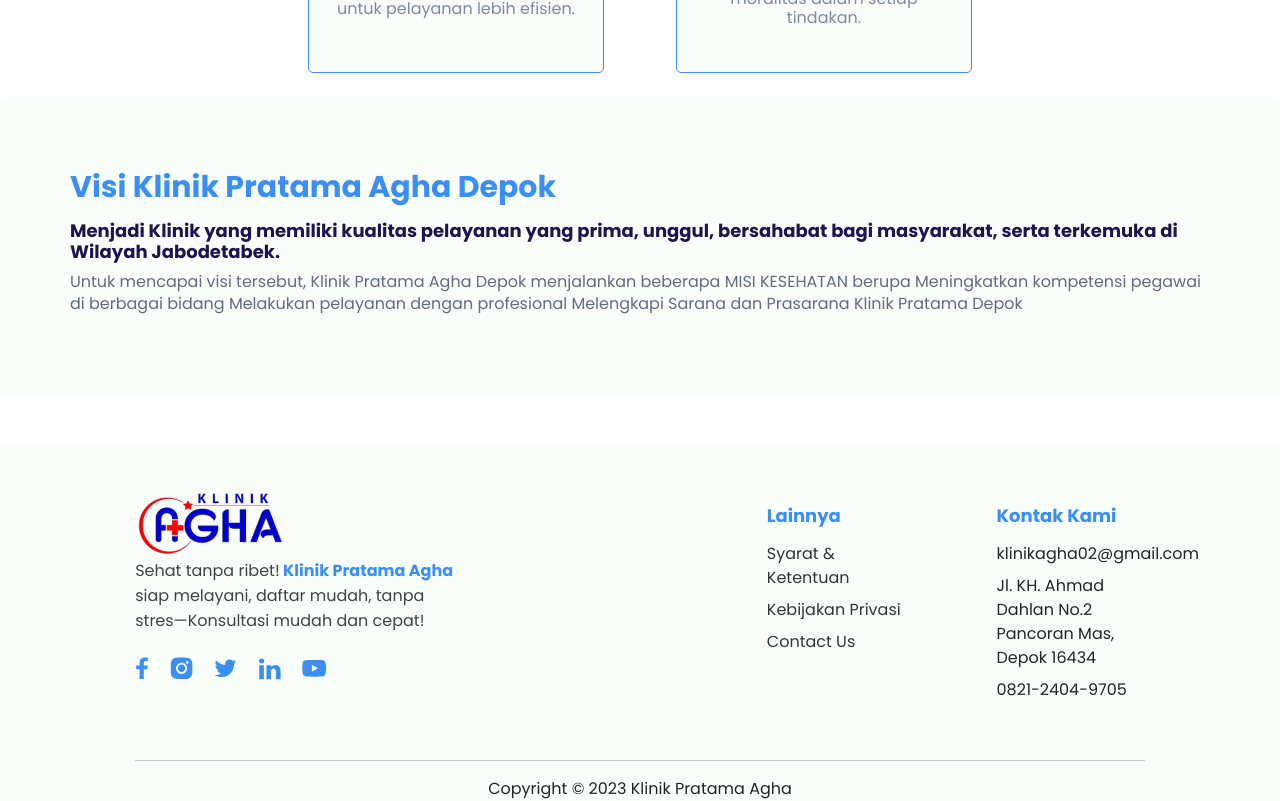
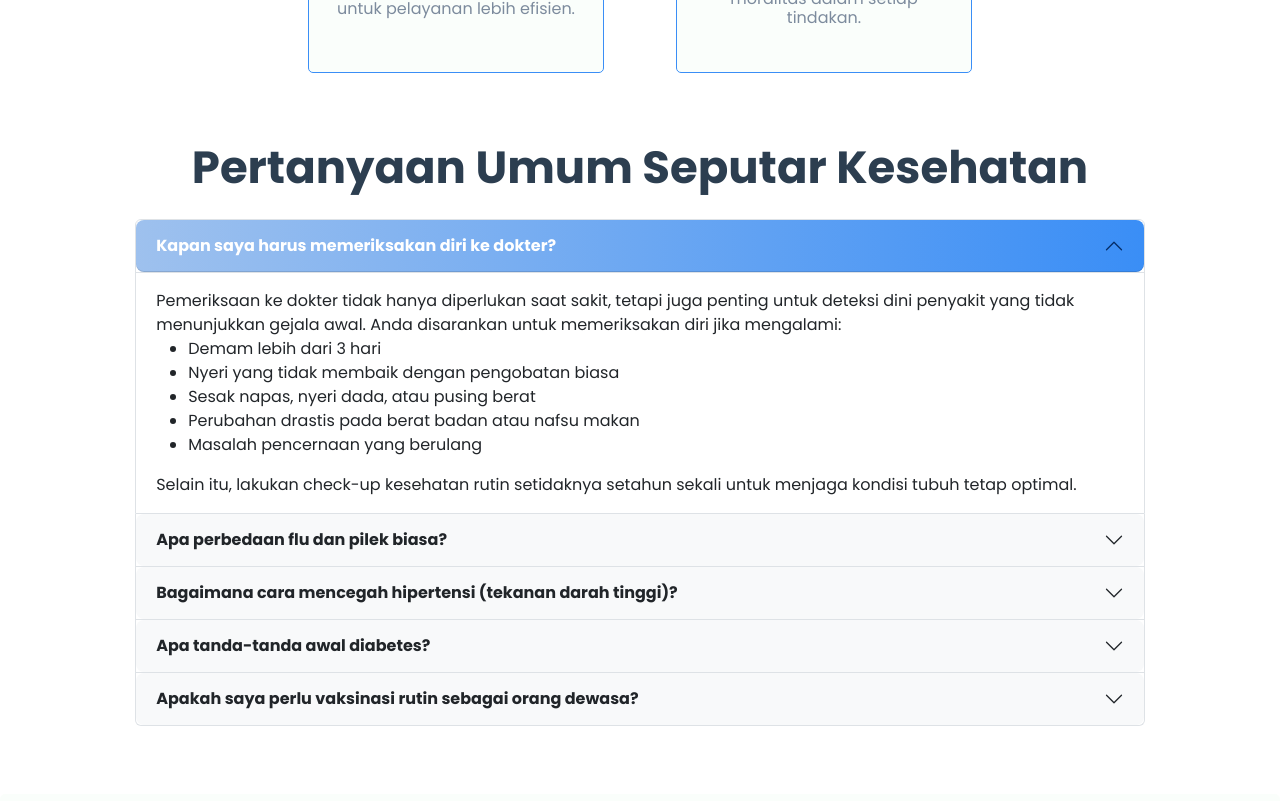
Before and after one commit to ammarfarras/klinik-agha, a React (Vite) app: page / in a window 1280 px wide. Shown: the part 1200-2001 px from the top of the page. Built offline with nearby package versions, Linux system fonts and the light colour scheme.

Commit message:
update FAQ

```diff
--- a/src/App.jsx
+++ b/src/App.jsx
@@ -2,6 +2,8 @@
 import ReactDOM from "react-dom/client";
 import "./index.css";
 import "bootstrap/dist/css/bootstrap.min.css";
+import 'bootstrap/dist/js/bootstrap.bundle.min.js';
+
 
 
 import {
--- a/src/components/Footer.jsx
+++ b/src/components/Footer.jsx
@@ -71,7 +71,7 @@
           <hr />
           <div className="d-flex justify-content-center align-items-center ">
             <div className="d-flex justify-content-center align-items-center ">
-              Copyright © 2023 Klinik Pratama Agha
+              Copyright © 2025 Klinik Pratama Agha
             </div>
           </div>
         </div>
--- a/src/components/Landing.jsx
+++ b/src/components/Landing.jsx
@@ -143,6 +143,126 @@
           </div>
         </div>
 
+        {/* FAQ Section */}
+<section className="faq-section my-5" data-aos="fade-up" data-aos-duration="1500">
+  <div className="container">
+    <h2 className="text-center mb-4">Pertanyaan Umum Seputar Kesehatan</h2>
+    <div className="accordion" id="faqAccordion">
+
+      {/* 1 */}
+      <div className="accordion-item">
+        <h2 className="accordion-header" id="headingOne">
+          <button className="accordion-button" type="button" data-bs-toggle="collapse" data-bs-target="#collapseOne" aria-expanded="true" aria-controls="collapseOne">
+            Kapan saya harus memeriksakan diri ke dokter?
+          </button>
+        </h2>
+        <div id="collapseOne" className="accordion-collapse collapse show" aria-labelledby="headingOne" data-bs-parent="#faqAccordion">
+          <div className="accordion-body">
+            Pemeriksaan ke dokter tidak hanya diperlukan saat sakit, tetapi juga penting untuk deteksi dini penyakit yang tidak menunjukkan gejala awal. Anda disarankan untuk memeriksakan diri jika mengalami:
+            <ul>
+              <li>Demam lebih dari 3 hari</li>
+              <li>Nyeri yang tidak membaik dengan pengobatan biasa</li>
+              <li>Sesak napas, nyeri dada, atau pusing berat</li>
+              <li>Perubahan drastis pada berat badan atau nafsu makan</li>
+              <li>Masalah pencernaan yang berulang</li>
+            </ul>
+            Selain itu, lakukan check-up kesehatan rutin setidaknya setahun sekali untuk menjaga kondisi tubuh tetap optimal.
+          </div>
+        </div>
+      </div>
+
+      {/* 2 */}
+      <div className="accordion-item">
+        <h2 className="accordion-header" id="headingTwo">
+          <button className="accordion-button collapsed" type="button" data-bs-toggle="collapse" data-bs-target="#collapseTwo" aria-expanded="false" aria-controls="collapseTwo">
+            Apa perbedaan flu dan pilek biasa?
+          </button>
+        </h2>
+        <div id="collapseTwo" className="accordion-collapse collapse" aria-labelledby="headingTwo" data-bs-parent="#faqAccordion">
+          <div className="accordion-body">
+            Flu (influenza) dan pilek disebabkan oleh virus yang berbeda dan memiliki tingkat keparahan yang berbeda pula. Pilek cenderung ringan dengan gejala seperti bersin, hidung tersumbat, dan sakit tenggorokan ringan. Flu memiliki gejala lebih berat seperti:
+            <ul>
+              <li>Demam tinggi tiba-tiba</li>
+              <li>Sakit kepala hebat</li>
+              <li>Sakit tenggorokan dan batuk kering</li>
+              <li>Nyeri otot dan kelelahan ekstrem</li>
+            </ul>
+            Flu bisa berisiko serius bagi lansia, anak-anak, atau orang dengan kondisi medis tertentu. Jika Anda merasa gejalanya berat, sebaiknya segera konsultasikan ke dokter.
+          </div>
+        </div>
+      </div>
+
+      {/* 3 */}
+      <div className="accordion-item">
+        <h2 className="accordion-header" id="headingThree">
+          <button className="accordion-button collapsed" type="button" data-bs-toggle="collapse" data-bs-target="#collapseThree" aria-expanded="false" aria-controls="collapseThree">
+            Bagaimana cara mencegah hipertensi (tekanan darah tinggi)?
+          </button>
+        </h2>
+        <div id="collapseThree" className="accordion-collapse collapse" aria-labelledby="headingThree" data-bs-parent="#faqAccordion">
+          <div className="accordion-body">
+            Hipertensi sering disebut “silent killer” karena gejalanya sering tidak terasa, namun bisa menyebabkan komplikasi serius seperti serangan jantung atau stroke. Cara pencegahannya antara lain:
+            <ul>
+              <li>Mengurangi konsumsi garam dan makanan olahan</li>
+              <li>Rajin berolahraga, minimal 30 menit per hari</li>
+              <li>Mengelola stres dengan baik</li>
+              <li>Menghindari merokok dan konsumsi alkohol</li>
+              <li>Rutin memeriksa tekanan darah, terutama jika memiliki riwayat keluarga</li>
+            </ul>
+            Dengan gaya hidup sehat, risiko hipertensi dapat ditekan secara signifikan.
+          </div>
+        </div>
+      </div>
+
+      {/* 4 */}
+      <div className="accordion-item">
+        <h2 className="accordion-header" id="headingFour">
+          <button className="accordion-button collapsed" type="button" data-bs-toggle="collapse" data-bs-target="#collapseFour" aria-expanded="false" aria-controls="collapseFour">
+            Apa tanda-tanda awal diabetes?
+          </button>
+        </h2>
+        <div id="collapseFour" className="accordion-collapse collapse" aria-labelledby="headingFour" data-bs-parent="#faqAccordion">
+          <div className="accordion-body">
+            Tanda-tanda awal diabetes bisa ringan dan sering kali diabaikan. Beberapa gejala umum antara lain:
+            <ul>
+              <li>Sering merasa haus dan lapar</li>
+              <li>Sering buang air kecil, terutama malam hari</li>
+              <li>Lemas dan mudah lelah</li>
+              <li>Penurunan berat badan tanpa sebab jelas</li>
+              <li>Penglihatan kabur dan luka yang sulit sembuh</li>
+            </ul>
+            Jika Anda mengalami gejala-gejala ini, segera periksa gula darah Anda. Diagnosis dini sangat penting untuk mencegah komplikasi serius seperti kerusakan ginjal, mata, dan saraf.
+          </div>
+        </div>
+      </div>
+
+      {/* 5 */}
+      <div className="accordion-item">
+        <h2 className="accordion-header" id="headingFive">
+          <button className="accordion-button collapsed" type="button" data-bs-toggle="collapse" data-bs-target="#collapseFive" aria-expanded="false" aria-controls="collapseFive">
+            Apakah saya perlu vaksinasi rutin sebagai orang dewasa?
+          </button>
+        </h2>
+        <div id="collapseFive" className="accordion-collapse collapse" aria-labelledby="headingFive" data-bs-parent="#faqAccordion">
+          <div className="accordion-body">
+            Ya, vaksinasi tidak hanya untuk anak-anak. Orang dewasa juga membutuhkan vaksin untuk mencegah penyakit tertentu, terutama seiring bertambahnya usia atau jika memiliki kondisi medis. Vaksin penting untuk dewasa antara lain:
+            <ul>
+              <li>Vaksin Influenza (setiap tahun)</li>
+              <li>Vaksin Tetanus, Diphtheria, dan Pertusis (Tdap)</li>
+              <li>Vaksin Hepatitis B</li>
+              <li>Vaksin HPV (untuk mencegah kanker serviks dan genital)</li>
+              <li>Vaksin COVID-19 (dan booster-nya)</li>
+            </ul>
+            Vaksin membantu melindungi Anda dan orang di sekitar dari penularan penyakit berbahaya.
+          </div>
+        </div>
+      </div>
+
+    </div>
+  </div>
+</section>
+
+
         <section
           className="introduction"
           data-aos="fade-up"
--- a/src/styles/Landing.css
+++ b/src/styles/Landing.css
@@ -84,6 +84,37 @@
   font-weight: 300;
   line-height: 30px;
 }
+
+.faq-section h2 {
+  color: #2c3e50;
+  font-weight: 700;
+}
+
+/* TAMPILAN DEFAULT tombol accordion (belum dibuka) */
+.accordion-button {
+  background-color: #f8f9fa; /* warna default Bootstrap */
+  color: #212529;
+  font-weight: bold;
+  transition: background 0.3s ease, color 0.3s ease;
+  border-radius: 8px !important;
+}
+
+/* TAMPILAN SAAT DIPENCET / AKTIF */
+.accordion-button:not(.collapsed) {
+  background: linear-gradient(90deg, rgba(158, 193, 238, 1), rgba(58, 142, 246, 1));
+  color: white;
+  box-shadow: inset 0 -1px 0 rgba(0,0,0,.125);
+}
+
+.accordion-button:focus {
+  box-shadow: 0 0 0 0.25rem rgba(58, 142, 246, 0.5);
+}
+
+.accordion-body {
+  background-color: #fff;
+  border-top: 1px solid #dee2e6;
+}
+
 
 /* navbar */
 nav {
```
